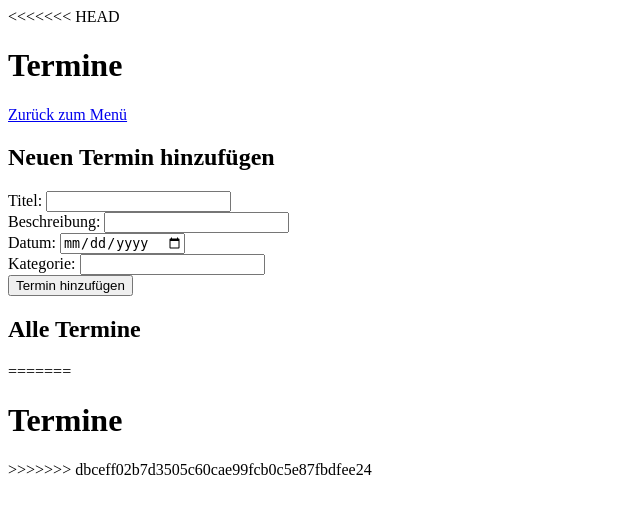
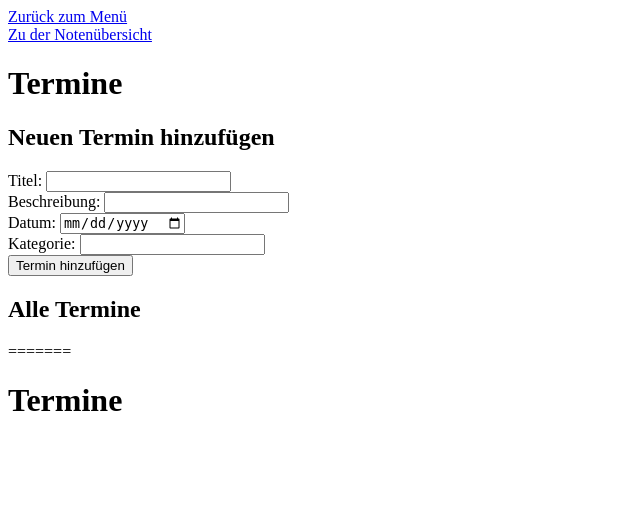
Before and after one commit to erik2604/Schulmanager-fuer-Fachschueler, a Flask app: page /termine in a window 1280 px wide. Shown: the top 514 px of the page, without its empty margins (0-640 px from the left). Run offline with Flask 3, Linux system fonts and the light colour scheme.

Commit message:
Links zu den websiten

```diff
--- a/templates/notenübersicht.html
+++ b/templates/notenübersicht.html
@@ -6,6 +6,9 @@
 		<title>Notenübersicht</title>
 	</head>
 	<body>
-		<h1>Notenübersicht</h1>
+		<a href="/">Zurück zum Menü</a> <br>
+        <a href="termine">Zu den Terminen</a>
+    <h1>Notenübersicht</h1>
+
 	</body>
 </html>
--- a/templates/termine.html
+++ b/templates/termine.html
@@ -1,14 +1,13 @@
 <!DOCTYPE html>
 <html lang="de">
-<<<<<<< HEAD
 <head>
     <meta charset="UTF-8">
     <title>Termine</title>
 </head>
 <body>
+    <a href="/">Zurück zum Menü</a> <br>
+    <a href="notenübersicht">Zu der Notenübersicht</a>
     <h1>Termine</h1>
-
-    <a href="/">Zurück zum Menü</a>
 
     <h2>Neuen Termin hinzufügen</h2>
     <form action="/appointments/add" method="post">
@@ -47,4 +46,3 @@
 		<h1>Termine</h1>
 	</body>
 </html>
->>>>>>> dbceff02b7d3505c60cae99fcb0c5e87fbdfee24
```
